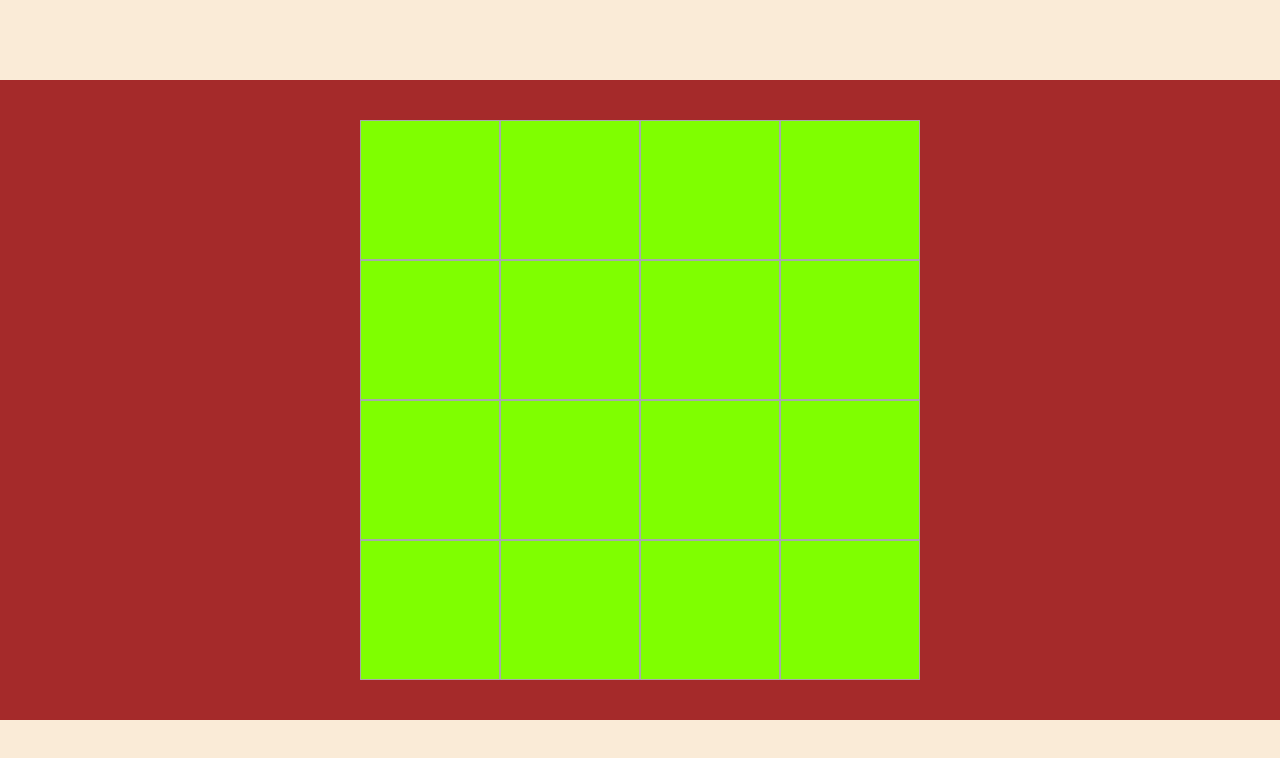
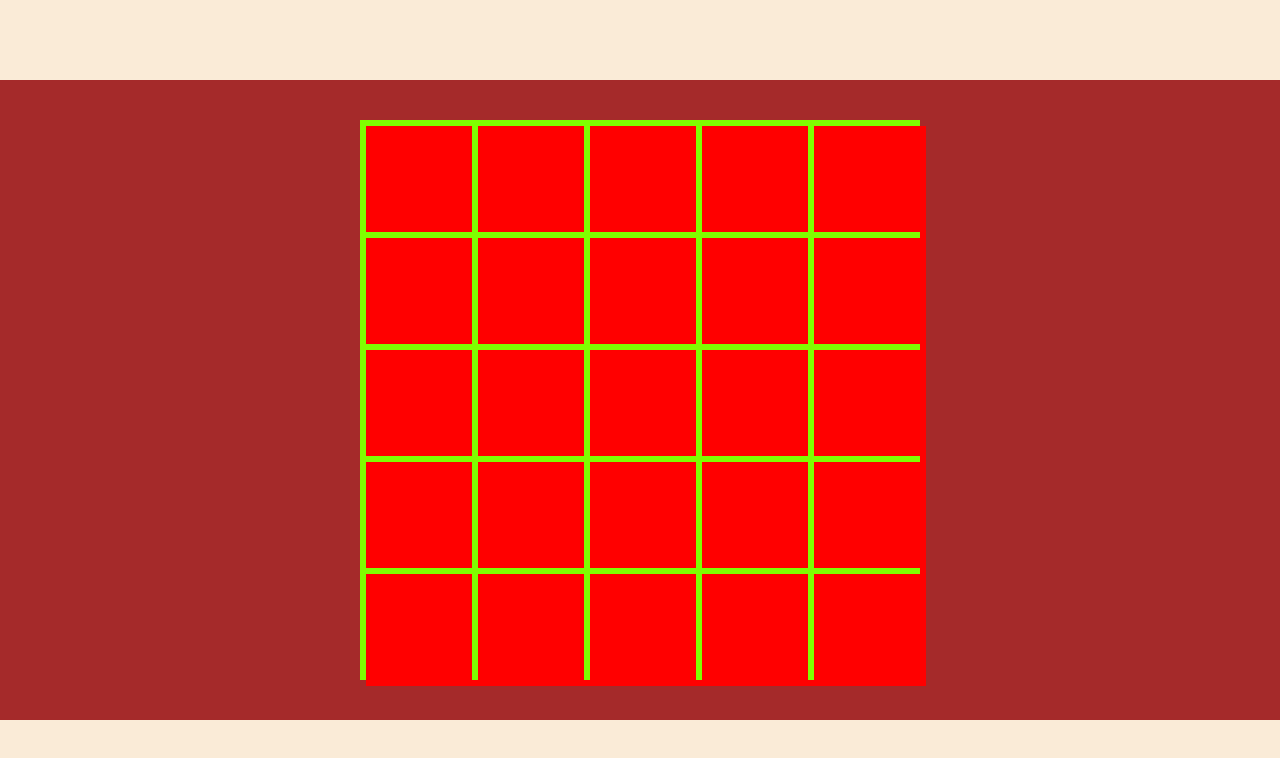
Before and after one commit to dulikmixail/Numberlink, a plain HTML site: page index.html in a window 1280 px wide. Drawn offline with Linux system fonts and the light colour scheme.

Commit message:
css without flex

```diff
--- a/index.html
+++ b/index.html
@@ -8,30 +8,41 @@
 <body>
 <div class="state_game">
     <div class="table_wrapper">
-        <div class="table">
+        <div class="table size-5">
             <div class="row">
-                <div class="cell"></div>
-                <div class="cell"></div>
-                <div class="cell"></div>
-                <div class="cell"></div>
+                <div class="cell"><div></div></div>
+                <div class="cell"><div></div></div>
+                <div class="cell"><div></div></div>
+                <div class="cell"><div></div></div>
+                <div class="cell"><div></div></div>
             </div>
             <div class="row">
-                <div class="cell"></div>
-                <div class="cell"></div>
-                <div class="cell"></div>
-                <div class="cell"></div>
+                <div class="cell"><div></div></div>
+                <div class="cell"><div></div></div>
+                <div class="cell"><div></div></div>
+                <div class="cell"><div></div></div>
+                <div class="cell"><div></div></div>
             </div>
             <div class="row">
-                <div class="cell"></div>
-                <div class="cell"></div>
-                <div class="cell"></div>
-                <div class="cell"></div>
+                <div class="cell"><div></div></div>
+                <div class="cell"><div></div></div>
+                <div class="cell"><div></div></div>
+                <div class="cell"><div></div></div>
+                <div class="cell"><div></div></div>
             </div>
             <div class="row">
-                <div class="cell"></div>
-                <div class="cell"></div>
-                <div class="cell"></div>
-                <div class="cell"></div>
+                <div class="cell"><div></div></div>
+                <div class="cell"><div></div></div>
+                <div class="cell"><div></div></div>
+                <div class="cell"><div></div></div>
+                <div class="cell"><div></div></div>
+            </div>
+            <div class="row">
+                <div class="cell"><div></div></div>
+                <div class="cell"><div></div></div>
+                <div class="cell"><div></div></div>
+                <div class="cell"><div></div></div>
+                <div class="cell"><div></div></div>
             </div>
         </div>
     </div>
--- a/style.css
+++ b/style.css
@@ -17,35 +17,66 @@ body {
     top: 10vh;
     background-color: brown;
 
-
 }
 
 .table {
-    display: flex;
-    flex-direction: column;
-    flex-wrap: nowrap;
     position: relative;
-    margin: auto;
+    top: 5vh;
     height: 70vh;
     width: 70vh;
-    top: 5vh;
     background-color: aqua;
-}
-.row{
-    display: flex;
-    flex-direction: row;
-    flex-wrap: nowrap;
-    flex-grow: 1;
-    background-color: blue;
-
-}
-.cell {
-    flex-grow: 1;
-    background-color: chartreuse;
-    border: 1px solid darkgray;
-
+    margin: auto;
 }
 
-.cell.color-1{
+.table.size-5 .row {
+    position: relative;
+    width: 100%;
+    height: 20%;
+    background-color: blue;
+    font-size: 0;
+}
 
+.table.size-5 .row .cell {
+    margin: 0;
+    padding: 1%;
+    display: inline-block;
+    position: relative;
+    width: 20%;
+    height: 100%;
+    background-color: chartreuse;
+    box-sizing: border-box;
 }
+
+.table.size-5 .row .cell div {
+    width: 100%;
+    height: 100%;
+    background-color: red;
+    position: absolute;
+}
+
+/*.table {*/
+/*display: flex;*/
+/*flex-direction: column;*/
+/*flex-wrap: nowrap;*/
+/*position: relative;*/
+/*margin: auto;*/
+/*height: 70vh;*/
+/*width: 70vh;*/
+/*top: 5vh;*/
+/*background-color: aqua;*/
+/*}*/
+
+/*.row {*/
+/*display: flex;*/
+/*flex-direction: row;*/
+/*flex-wrap: nowrap;*/
+/*flex-grow: 1;*/
+/*background-color: blue;*/
+
+/*}*/
+
+/*.cell {*/
+/*flex-grow: 1;*/
+/*background-color: chartreuse;*/
+/*border: 1px solid darkgray;*/
+/*}*/
```
